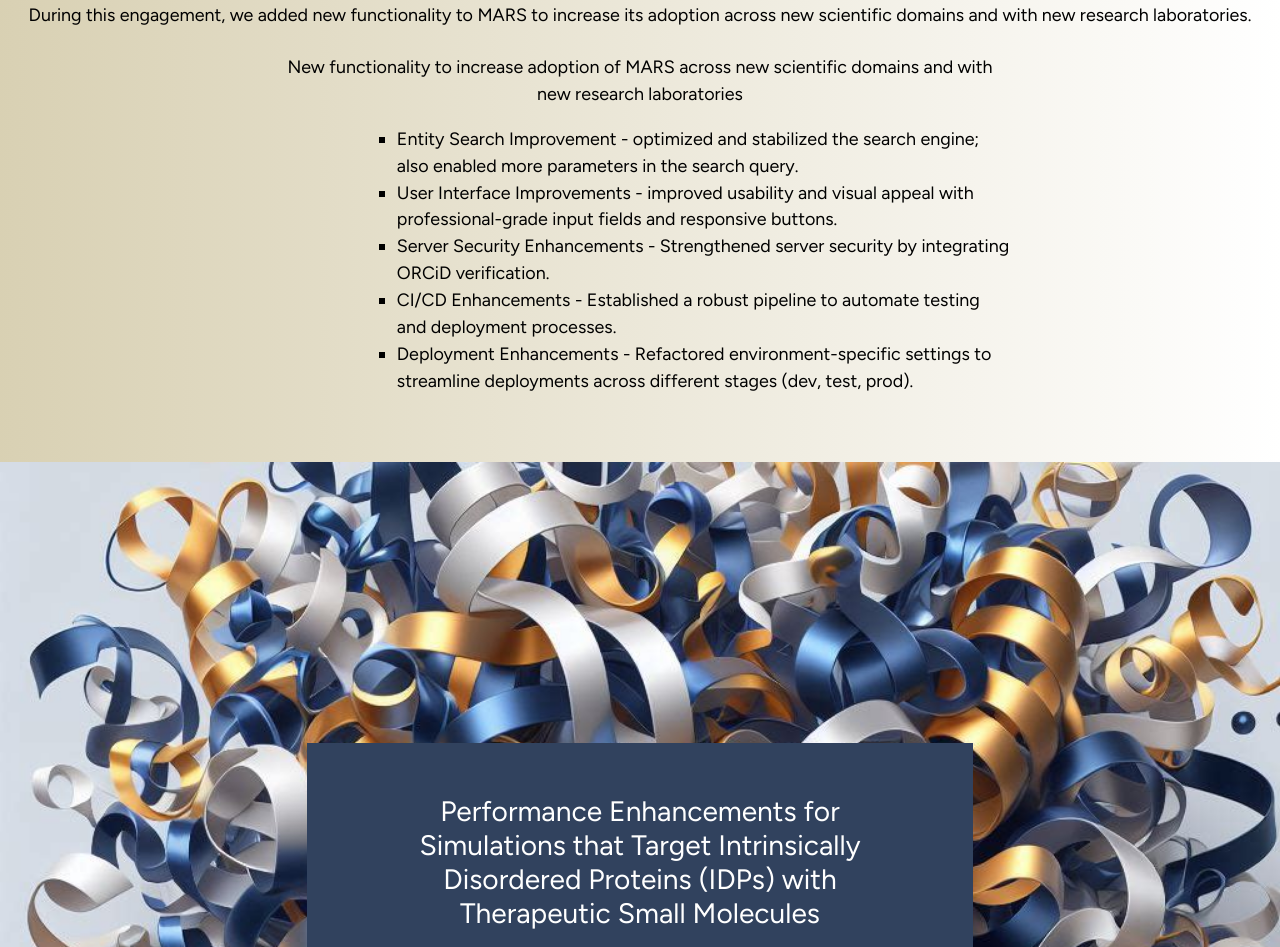
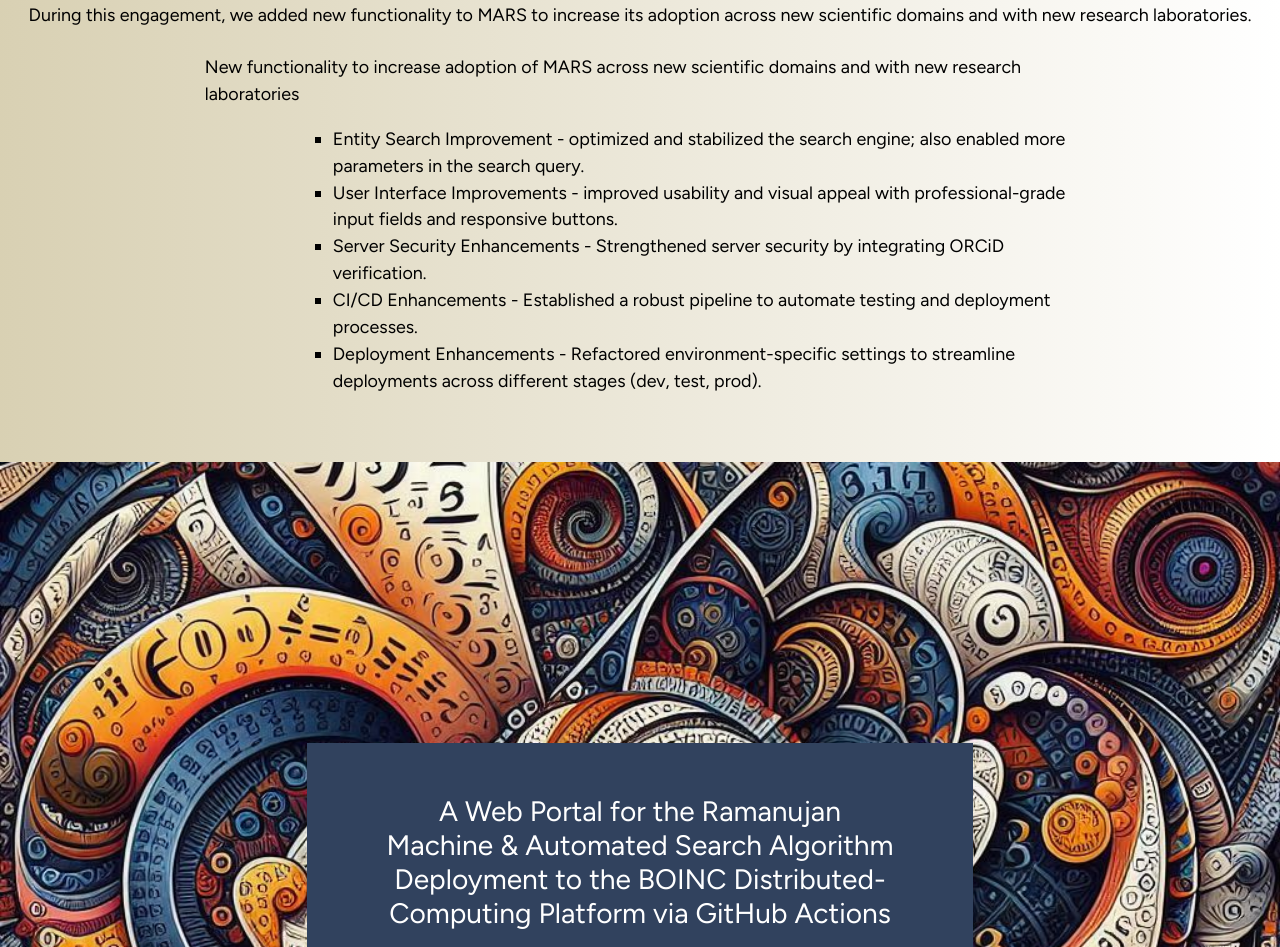
Before and after one commit to gt-sse-center/project-showcase, a React (Vite) app: page / in a window 1280 px wide. Shown: the part 2745-3692 px from the top of the page. Built offline with nearby package versions, Linux system fonts and the light colour scheme; a web font is replaced by a local one.

Commit message:
adding Ramanujan Machine project and renaming Nine to Main

```diff
--- a/src/App.tsx
+++ b/src/App.tsx
@@ -1,8 +1,8 @@
 import './App.css';
-import Nine from './components/Nine';
+import Main from './components/Main';
 
 const App = () => {
-	return <Nine></Nine>;
+	return <Main></Main>;
 };
 
 export default App;
--- a/src/components/Nine.css
+++ b/src/components/Main.css
@@ -87,7 +87,8 @@ main.card9 {
 
 		& p {
 			margin: 0px;
-			padding: 1.2vh 20vw;
+			text-align: left;
+			padding: 1.2vh 15vw;
 		}
 	}
 
--- a/src/components/Nine.tsx
+++ b/src/components/Main.tsx
@@ -1,4 +1,4 @@
-import './Nine.css';
+import './Main.css';
 import data from '../content.json';
 
 type Takeaway = {
@@ -21,7 +21,7 @@ type ShowcaseItem = {
 	end_date: string;
 };
 
-function Nine() {
+function Main() {
 	const items: ShowcaseItem[] = data;
 	return (
 		<main className="card9">
@@ -100,4 +100,4 @@ function Nine() {
 	);
 }
 
-export default Nine;
+export default Main;
--- a/src/content.json
+++ b/src/content.json
@@ -13,6 +13,32 @@
 					"Server Security Enhancements - Strengthened server security by integrating ORCiD verification.",
 					"CI/CD Enhancements - Established a robust pipeline to automate testing and deployment processes.",
 					"Deployment Enhancements - Refactored environment-specific settings to streamline deployments across different stages (dev, test, prod)."
+				]
+			}
+		],
+		"start_date": "November 2023",
+		"end_date": "May 2024"
+	},
+	{
+		"title": "A Web Portal for the Ramanujan Machine & Automated Search Algorithm Deployment to the BOINC Distributed-Computing Platform via GitHub Actions",
+		"description": "<a href=https://www.ramanujanmachine.com/ target=_blank>The Ramanujan Machine</a> is a novel way to find new mathematical formulas relating fundamental constants, usually discovered sporadically by mathematical intuition or ingenuity, by harnessing computer algorithms. We built a user-friendly web application that invokes the Ramanujan Machine algorithms and returns potential discoveries to the user along with any results returned from an integration with Wolfram Alpha.",
+		"background": "ramanujan_background.jpeg",
+		"cover": "ramanujan_machine.png",
+		"takeaways": [
+			{
+				"description": "A web portal to make search algorithms accessible to the public",
+				"children": [
+					"React web application that prompts users for polynomials",
+					"Integration with existing Ramanujan Machine algorithms",
+					"Integration with Wolfram Alpha API",
+					"Integration with MathJax to pretty print polynomial continued fractions entered by users",
+					"Custom d3.js charts"
+				]
+			},{
+				"description": "Automation of the deployment of new algorithms to the BOINC distributed computing platform",
+				"children": [
+					"Building Windows, Mac and Linux binaries from Python algorithms using cx_Freeze",
+					"Performing BOINC required code signing and packaging steps before deploying to BOINC server from GitHub repository using GitHub Actions"
 				]
 			}
 		],
```
Also changed, not shown: public/ramanujan_background.jpeg (added), public/ramanujan_machine.png (added).
